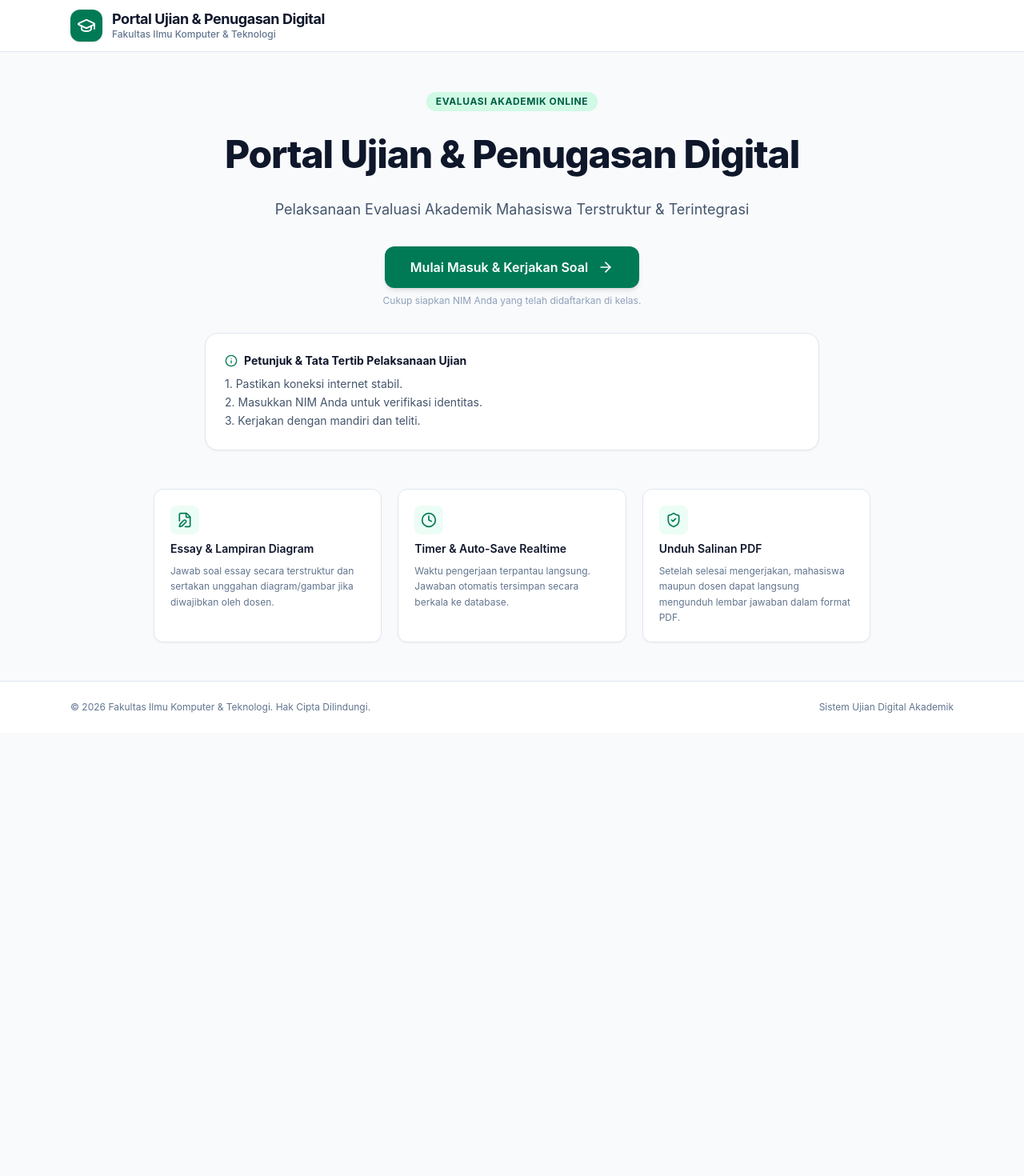
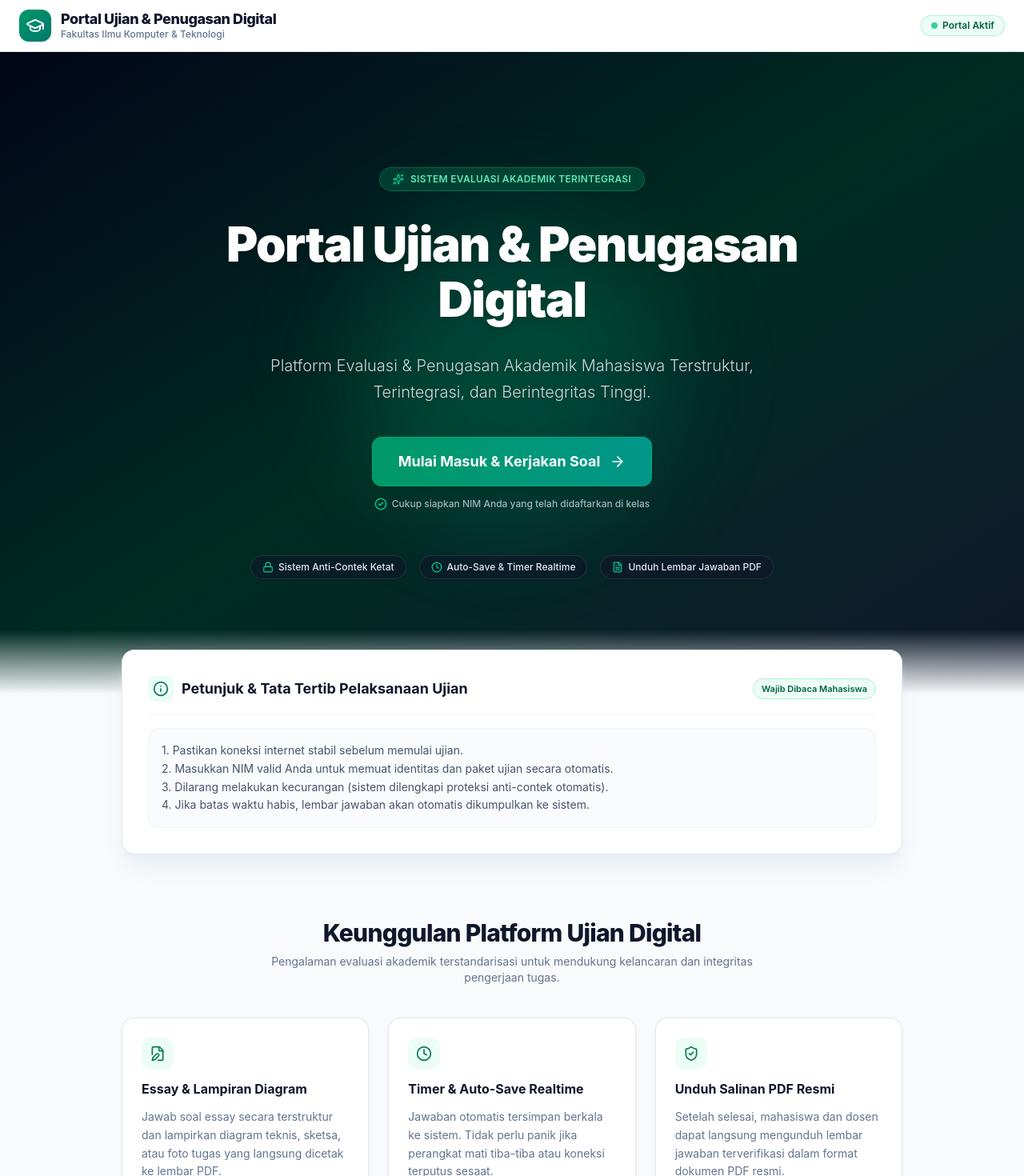
Before and after one commit to generatetwibon-spec/tugas-digital, a Next.js app: page / in a window 1280 px wide. Shown: the top 1470 px of the page at 80% size. Before the commit the page ends 916 px from the top, so only its background shows below. Built offline with nearby package versions, Linux system fonts and the light colour scheme; no server answers; the database is empty.

Commit message:
feat: redesign landing page with full-width panoramic hero banner, multi-layer gradient overlays, and modern card styling

```diff
--- a/src/app/page.tsx
+++ b/src/app/page.tsx
@@ -7,6 +7,9 @@ import {
   ArrowRight,
   Info,
   CheckCircle2,
+  Sparkles,
+  Lock,
+  FileText,
 } from "lucide-react";
 import { prisma } from "@/lib/prisma";
 
@@ -22,29 +25,31 @@ export default async function HomePage() {
     // fallback if db during build
   }
 
-  const universityName = setting?.universityName || "Fakultas Ilmu Komputer & Teknologi";
-  const portalTitle = setting?.portalTitle || "Portal Ujian & Penugasan Digital";
+  const universityName =
+    setting?.universityName || "Fakultas Ilmu Komputer & Teknologi";
+  const portalTitle =
+    setting?.portalTitle || "Portal Ujian & Penugasan Digital";
   const portalSubtitle =
     setting?.portalSubtitle ||
-    "Pelaksanaan Evaluasi Akademik Mahasiswa Terstruktur & Terintegrasi";
+    "Platform Evaluasi & Penugasan Akademik Mahasiswa Terstruktur, Terintegrasi, dan Berintegritas Tinggi.";
   const announcementTitle =
     setting?.announcementTitle || "Petunjuk & Tata Tertib Pelaksanaan Ujian";
   const announcementBody =
     setting?.announcementBody ||
-    "1. Pastikan koneksi internet stabil.\n2. Masukkan NIM Anda untuk verifikasi identitas.\n3. Kerjakan dengan mandiri dan teliti.";
+    "1. Pastikan koneksi internet stabil sebelum memulai ujian.\n2. Masukkan NIM valid Anda untuk memuat identitas dan paket ujian secara otomatis.\n3. Dilarang melakukan kecurangan (sistem dilengkapi proteksi anti-contek otomatis).\n4. Jika batas waktu habis, lembar jawaban akan otomatis dikumpulkan ke sistem.";
   const bannerImageUrl = setting?.bannerImageUrl;
 
   return (
     <div className="min-h-screen bg-slate-50 flex flex-col justify-between text-slate-800">
       {/* Top Navbar */}
-      <header className="border-b border-slate-200 bg-white/90 backdrop-blur sticky top-0 z-10">
-        <div className="max-w-6xl mx-auto px-4 sm:px-6 h-16 flex items-center justify-between">
+      <header className="border-b border-slate-200/80 bg-white/95 backdrop-blur-md sticky top-0 z-50">
+        <div className="max-w-7xl mx-auto px-4 sm:px-6 h-16 flex items-center justify-between">
           <div className="flex items-center gap-3">
-            <div className="w-10 h-10 rounded-xl bg-emerald-700 flex items-center justify-center text-white shadow-sm font-bold">
+            <div className="w-10 h-10 rounded-xl bg-gradient-to-br from-emerald-600 to-teal-700 flex items-center justify-center text-white shadow-sm font-bold">
               <GraduationCap className="w-6 h-6" />
             </div>
             <div>
-              <span className="font-bold text-base sm:text-lg tracking-tight text-slate-900 block leading-tight">
+              <span className="font-extrabold text-base sm:text-lg tracking-tight text-slate-900 block leading-tight">
                 {portalTitle}
               </span>
               <span className="text-xs text-slate-500 font-medium truncate block max-w-xs sm:max-w-md">
@@ -52,105 +57,176 @@ export default async function HomePage() {
               </span>
             </div>
           </div>
+
+          <div className="flex items-center gap-2">
+            <span className="inline-flex items-center gap-1.5 px-3 py-1 rounded-full text-xs font-semibold bg-emerald-50 text-emerald-800 border border-emerald-200/80 shadow-xs">
+              <span className="w-2 h-2 rounded-full bg-emerald-500 animate-pulse" />
+              <span>Portal Aktif</span>
+            </span>
+          </div>
         </div>
       </header>
 
-      {/* Main Content */}
-      <main className="flex-1 flex flex-col items-center justify-center py-12 px-4 sm:px-6">
-        <div className="max-w-3xl w-full text-center space-y-6">
-          <div className="inline-flex items-center gap-2 px-3 py-1 rounded-full bg-emerald-100 text-emerald-800 text-xs font-bold uppercase tracking-wider">
-            Evaluasi Akademik Online
+      {/* Hero Section: Full Screen Panoramic Banner with Deep Gradients */}
+      <section className="relative w-full overflow-hidden bg-slate-950 py-20 sm:py-28 lg:py-36 flex items-center justify-center">
+        {/* Background Image if set by admin */}
+        {bannerImageUrl ? (
+          <>
+            <img
+              src={bannerImageUrl}
+              alt="Banner Kampus"
+              className="absolute inset-0 w-full h-full object-cover object-center scale-105 filter brightness-90 contrast-105"
+            />
+            {/* Multi-layer Cinematic Gradient Overlays */}
+            <div className="absolute inset-0 bg-gradient-to-t from-slate-950 via-slate-950/80 to-slate-950/70" />
+            <div className="absolute inset-0 bg-gradient-to-r from-slate-950/90 via-emerald-950/75 to-slate-950/85 mix-blend-multiply" />
+            <div className="absolute inset-0 bg-[radial-gradient(ellipse_at_center,_var(--tw-gradient-stops))] from-emerald-500/20 via-transparent to-transparent" />
+          </>
+        ) : (
+          /* Fallback Rich Mesh Gradient */
+          <>
+            <div className="absolute inset-0 bg-gradient-to-br from-slate-950 via-emerald-950 to-slate-900" />
+            <div className="absolute top-1/4 left-1/3 w-96 h-96 bg-emerald-500/10 rounded-full blur-3xl" />
+            <div className="absolute bottom-1/4 right-1/3 w-96 h-96 bg-teal-500/10 rounded-full blur-3xl" />
+          </>
+        )}
+
+        {/* Subtle Bottom Fade into Content */}
+        <div className="absolute inset-x-0 bottom-0 h-20 bg-gradient-to-t from-slate-50 to-transparent pointer-events-none" />
+
+        {/* Hero Foreground Content */}
+        <div className="relative z-10 max-w-4xl mx-auto px-4 sm:px-6 text-center space-y-6 sm:space-y-8">
+          {/* Badge */}
+          <div className="inline-flex items-center gap-2 px-4 py-1.5 rounded-full bg-emerald-500/20 border border-emerald-400/30 text-emerald-300 text-xs font-semibold backdrop-blur-md shadow-sm tracking-wide">
+            <Sparkles className="w-3.5 h-3.5 text-emerald-400" />
+            <span>SISTEM EVALUASI AKADEMIK TERINTEGRASI</span>
           </div>
 
-          <h1 className="text-3xl sm:text-5xl font-extrabold text-slate-900 tracking-tight leading-tight">
+          {/* Main Title */}
+          <h1 className="text-3xl sm:text-5xl lg:text-6xl font-black text-white tracking-tight leading-[1.15] drop-shadow-md">
             {portalTitle}
           </h1>
 
-          <p className="text-base sm:text-lg text-slate-600 max-w-2xl mx-auto leading-relaxed">
+          {/* Subtitle */}
+          <p className="text-base sm:text-xl text-slate-200/90 max-w-2xl mx-auto leading-relaxed font-light drop-shadow-sm">
             {portalSubtitle}
           </p>
 
-          {/* Banner Image jika diatur oleh dosen */}
-          {bannerImageUrl && (
-            <div className="w-full max-w-2xl mx-auto rounded-2xl overflow-hidden border border-slate-200 shadow-sm mt-4">
-              <img
-                src={bannerImageUrl}
-                alt="Banner Kampus"
-                className="w-full h-48 sm:h-64 object-cover"
-              />
-            </div>
-          )}
-
-          <div className="pt-2">
+          {/* Action CTA Button */}
+          <div className="pt-2 flex flex-col items-center">
             <Link
               href="/exam/register"
-              className="inline-flex items-center gap-3 bg-emerald-700 hover:bg-emerald-800 text-white font-semibold px-8 py-3.5 rounded-xl shadow-md hover:shadow-lg transition-all text-base transform active:scale-[0.99]"
+              className="group inline-flex items-center gap-3 bg-gradient-to-r from-emerald-600 to-teal-600 hover:from-emerald-500 hover:to-teal-500 text-white font-bold px-8 py-4 rounded-xl shadow-xl shadow-emerald-950/60 hover:shadow-emerald-500/30 transition-all text-base sm:text-lg transform hover:-translate-y-0.5 active:translate-y-0 cursor-pointer border border-emerald-400/30"
             >
               <span>Mulai Masuk & Kerjakan Soal</span>
-              <ArrowRight className="w-5 h-5" />
+              <ArrowRight className="w-5 h-5 group-hover:translate-x-1.5 transition-transform" />
             </Link>
-            <p className="text-xs text-slate-400 mt-2">
-              Cukup siapkan NIM Anda yang telah didaftarkan di kelas.
+            <p className="text-xs text-slate-300/80 mt-3.5 flex items-center gap-1.5 font-medium">
+              <CheckCircle2 className="w-4 h-4 text-emerald-400 shrink-0" />
+              <span>Cukup siapkan NIM Anda yang telah didaftarkan di kelas</span>
             </p>
           </div>
 
-          {/* Pengumuman & Petunjuk Dosen */}
-          <div className="mt-8 text-left bg-white rounded-2xl border border-slate-200 p-6 shadow-xs space-y-2">
-            <div className="flex items-center gap-2 text-slate-900 font-bold text-sm">
-              <Info className="w-4 h-4 text-emerald-700" />
+          {/* Trust Highlights Inside Hero */}
+          <div className="pt-6 flex flex-wrap items-center justify-center gap-2.5 sm:gap-4 text-xs text-slate-200 font-medium">
+            <div className="inline-flex items-center gap-1.5 bg-slate-900/60 backdrop-blur-md border border-white/10 px-3.5 py-1.5 rounded-full shadow-sm">
+              <Lock className="w-3.5 h-3.5 text-emerald-400" />
+              <span>Sistem Anti-Contek Ketat</span>
+            </div>
+            <div className="inline-flex items-center gap-1.5 bg-slate-900/60 backdrop-blur-md border border-white/10 px-3.5 py-1.5 rounded-full shadow-sm">
+              <Clock className="w-3.5 h-3.5 text-emerald-400" />
+              <span>Auto-Save & Timer Realtime</span>
+            </div>
+            <div className="inline-flex items-center gap-1.5 bg-slate-900/60 backdrop-blur-md border border-white/10 px-3.5 py-1.5 rounded-full shadow-sm">
+              <FileText className="w-3.5 h-3.5 text-emerald-400" />
+              <span>Unduh Lembar Jawaban PDF</span>
+            </div>
+          </div>
+        </div>
+      </section>
+
+      {/* Main Content Area */}
+      <main className="flex-1 w-full max-w-5xl mx-auto px-4 sm:px-6 pb-20">
+        {/* Floating Announcement / Tata Tertib Card (Overlapping Hero Boundary) */}
+        <div className="-mt-10 sm:-mt-14 relative z-20 bg-white rounded-2xl border border-slate-200/90 p-6 sm:p-8 shadow-xl shadow-slate-200/60">
+          <div className="flex items-center justify-between pb-4 border-b border-slate-100 flex-wrap gap-2">
+            <div className="flex items-center gap-2.5 text-slate-900 font-bold text-base sm:text-lg">
+              <div className="w-8 h-8 rounded-lg bg-emerald-50 text-emerald-700 flex items-center justify-center">
+                <Info className="w-5 h-5" />
+              </div>
               <span>{announcementTitle}</span>
             </div>
-            <p className="text-xs sm:text-sm text-slate-600 leading-relaxed whitespace-pre-wrap font-sans">
+            <span className="text-[11px] font-semibold text-emerald-800 bg-emerald-50 px-2.5 py-1 rounded-full border border-emerald-200">
+              Wajib Dibaca Mahasiswa
+            </span>
+          </div>
+
+          <div className="mt-4 text-xs sm:text-sm text-slate-600 leading-relaxed whitespace-pre-wrap font-sans bg-slate-50/70 p-4 rounded-xl border border-slate-100">
             {announcementBody}
-            </p>
           </div>
         </div>
 
-        {/* Feature Cards */}
-        <div className="max-w-4xl w-full grid grid-cols-1 md:grid-cols-3 gap-5 mt-12">
-          <div className="bg-white p-5 rounded-xl border border-slate-200 shadow-xs flex flex-col gap-2">
-            <div className="w-9 h-9 rounded-lg bg-emerald-50 text-emerald-700 flex items-center justify-center">
-              <FileEdit className="w-5 h-5" />
-            </div>
-            <h3 className="font-semibold text-slate-900 text-sm">
-              Essay & Lampiran Diagram
-            </h3>
-            <p className="text-xs text-slate-500 leading-relaxed">
-              Jawab soal essay secara terstruktur dan sertakan unggahan diagram/gambar jika diwajibkan oleh dosen.
+        {/* Feature Cards Grid */}
+        <div className="mt-16 sm:mt-20">
+          <div className="text-center max-w-2xl mx-auto mb-10 space-y-2">
+            <h2 className="text-2xl sm:text-3xl font-extrabold text-slate-900 tracking-tight">
+              Keunggulan Platform Ujian Digital
+            </h2>
+            <p className="text-xs sm:text-sm text-slate-500">
+              Pengalaman evaluasi akademik terstandarisasi untuk mendukung kelancaran dan integritas pengerjaan tugas.
             </p>
           </div>
 
-          <div className="bg-white p-5 rounded-xl border border-slate-200 shadow-xs flex flex-col gap-2">
-            <div className="w-9 h-9 rounded-lg bg-emerald-50 text-emerald-700 flex items-center justify-center">
-              <Clock className="w-5 h-5" />
+          <div className="grid grid-cols-1 md:grid-cols-3 gap-6">
+            <div className="bg-white p-6 rounded-2xl border border-slate-200/80 shadow-sm hover:shadow-md transition-shadow flex flex-col gap-3">
+              <div className="w-10 h-10 rounded-xl bg-emerald-50 text-emerald-700 flex items-center justify-center font-bold">
+                <FileEdit className="w-5 h-5" />
               </div>
-            <h3 className="font-semibold text-slate-900 text-sm">
-              Timer & Auto-Save Realtime
+              <h3 className="font-bold text-slate-900 text-base">
+                Essay & Lampiran Diagram
               </h3>
-            <p className="text-xs text-slate-500 leading-relaxed">
-              Waktu pengerjaan terpantau langsung. Jawaban otomatis tersimpan secara berkala ke database.
+              <p className="text-xs sm:text-sm text-slate-500 leading-relaxed">
+                Jawab soal essay secara terstruktur dan lampirkan diagram teknis, sketsa, atau foto tugas yang langsung dicetak ke lembar PDF.
               </p>
             </div>
 
-          <div className="bg-white p-5 rounded-xl border border-slate-200 shadow-xs flex flex-col gap-2">
-            <div className="w-9 h-9 rounded-lg bg-emerald-50 text-emerald-700 flex items-center justify-center">
+            <div className="bg-white p-6 rounded-2xl border border-slate-200/80 shadow-sm hover:shadow-md transition-shadow flex flex-col gap-3">
+              <div className="w-10 h-10 rounded-xl bg-emerald-50 text-emerald-700 flex items-center justify-center font-bold">
+                <Clock className="w-5 h-5" />
+              </div>
+              <h3 className="font-bold text-slate-900 text-base">
+                Timer & Auto-Save Realtime
+              </h3>
+              <p className="text-xs sm:text-sm text-slate-500 leading-relaxed">
+                Jawaban otomatis tersimpan berkala ke sistem. Tidak perlu panik jika perangkat mati tiba-tiba atau koneksi terputus sesaat.
+              </p>
+            </div>
+
+            <div className="bg-white p-6 rounded-2xl border border-slate-200/80 shadow-sm hover:shadow-md transition-shadow flex flex-col gap-3">
+              <div className="w-10 h-10 rounded-xl bg-emerald-50 text-emerald-700 flex items-center justify-center font-bold">
                 <ShieldCheck className="w-5 h-5" />
               </div>
-            <h3 className="font-semibold text-slate-900 text-sm">
-              Unduh Salinan PDF
+              <h3 className="font-bold text-slate-900 text-base">
+                Unduh Salinan PDF Resmi
               </h3>
-            <p className="text-xs text-slate-500 leading-relaxed">
-              Setelah selesai mengerjakan, mahasiswa maupun dosen dapat langsung mengunduh lembar jawaban dalam format PDF.
+              <p className="text-xs sm:text-sm text-slate-500 leading-relaxed">
+                Setelah selesai, mahasiswa dan dosen dapat langsung mengunduh lembar jawaban terverifikasi dalam format dokumen PDF resmi.
               </p>
+            </div>
           </div>
         </div>
       </main>
 
       {/* Footer */}
-      <footer className="border-t border-slate-200 bg-white py-6">
-        <div className="max-w-6xl mx-auto px-4 sm:px-6 flex flex-col sm:flex-row items-center justify-between text-xs text-slate-500 gap-2">
+      <footer className="border-t border-slate-200 bg-white py-8">
+        <div className="max-w-7xl mx-auto px-4 sm:px-6 flex flex-col sm:flex-row items-center justify-between text-xs text-slate-500 gap-3">
+          <div className="flex items-center gap-2 font-medium">
+            <GraduationCap className="w-4 h-4 text-emerald-700" />
             <span>&copy; 2026 {universityName}. Hak Cipta Dilindungi.</span>
-          <span>Sistem Ujian Digital Akademik</span>
+          </div>
+          <span className="text-slate-400">
+            Sistem Evaluasi & Penugasan Digital Terintegrasi
+          </span>
         </div>
       </footer>
     </div>
```
Lines whose indentation alone changed are shown as unchanged.
